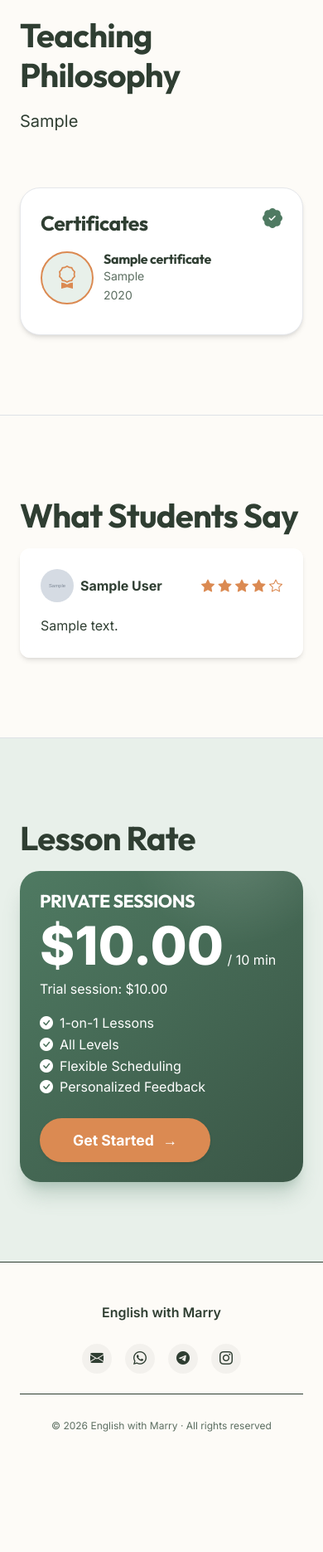
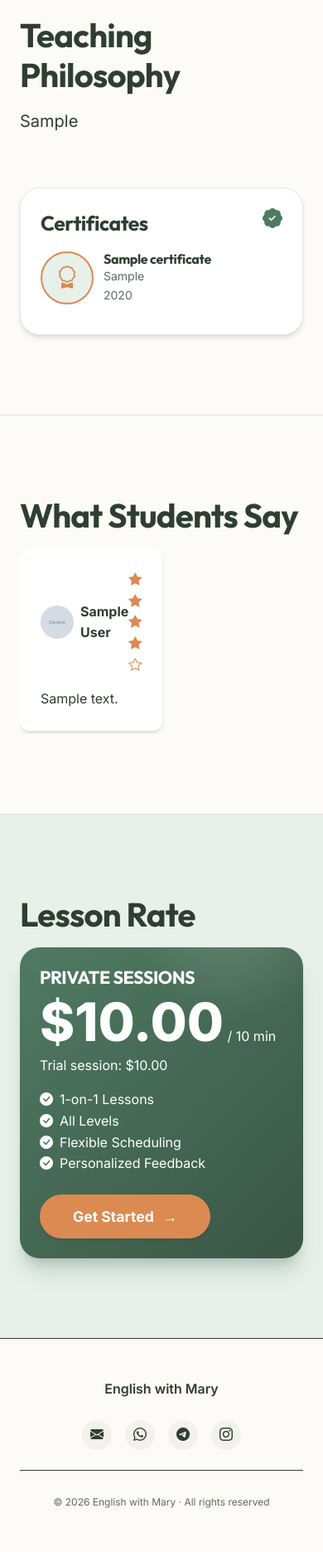
Before and after one commit to sasan-hsn/tutor-booking, a Django app: page / in a window 390 px wide. Shown: the part 1560-3431 px from the top of the page at 83% size. Before the commit the page ends 3286 px from the top, so only its background shows below. Run offline with Django 5.2, Linux system fonts and the light colour scheme; tables that the repository leaves empty hold one stand-in row (values such as "Sample post"); grey boxes marked "Sample" are stand-in pictures; parts of the project's set-up code (start-up, migrations or seed data) failed here and were passed over.

Commit message:
chore: landing page cleanup, polish, and testimonials horizontal scroll #112 (#113)

```diff
--- a/accounts/templatetags/avatar_tags.py
+++ b/accounts/templatetags/avatar_tags.py
@@ -21,4 +21,5 @@ def user_avatar(user, size=40):
         "initial": initial,
         "color": color,
         "size": size,
+        "display_name": display_name,
     }
--- a/booking/models.py
+++ b/booking/models.py
@@ -287,5 +287,10 @@ class Review(models.Model):
         self.full_clean()
         super().save(*args, **kwargs)
 
+
+    @property
+    def star_range(self):
+        return [True] * self.rating + [False] * (5 - self.rating)
+
     def __str__(self):
         return f'Review for Booking #{self.booking.id} | Rating: {self.rating}'
--- a/portfolio/views.py
+++ b/portfolio/views.py
@@ -10,9 +10,6 @@ def landing_page(request):
         is_approved=True,
         booking__teacher=teacher).select_related('student')[:6] if teacher else Review.objects.none()
 
-    for review in reviews:
-        review.star_range = [True] * review.rating + [False] * (5 - review.rating)
-
     context = {
         'teacher': teacher,
         'certificates': certificates,
--- a/static/css/style.css
+++ b/static/css/style.css
@@ -294,25 +294,9 @@ h6,
     box-shadow: var(--shadow-lg);
 }
 
-/* Contact Section */
-.contact-pill {
-    display: inline-flex;
-    align-items: center;
-    gap: 0.5rem;
-    padding: 0.6rem 1.2rem;
-    border-radius: 999px;
-    background-color: #fff;
-    border: 1.5px solid var(--border-soft);
-    color: var(--text-main);
-    font-weight: 600;
-    text-decoration: none;
-    transition: all 0.2s ease;
-}
-
-.contact-pill:hover {
-    border-color: var(--primary-blue);
-    color: var(--primary-blue);
-    transform: translateY(-2px);
+.testimonial-card {
+    flex: 0 0 calc((100% - 2rem) / 3);
+    min-height: 100%;
 }
 
 
--- a/templates/base.html
+++ b/templates/base.html
@@ -5,7 +5,8 @@
 <head>
     <meta charset="UTF-8">
     <meta name="viewport" content="width=device-width, initial-scale=1.0">
-    <title>{% block title %}English with Marry{% endblock %}</title>
+    <meta name="description" content="{% block meta_description %}Book English lessons with a private tutor.{% endblock %}">
+    <title>{% block title %}English with Mary{% endblock %}</title>
 
     <!-- Style CSS -->
     <link rel="stylesheet" href="{% static 'css/style.css' %}">
--- a/templates/dashboard_base.html
+++ b/templates/dashboard_base.html
@@ -8,14 +8,14 @@
     <!-- Sidebar (desktop: fixed, mobile: off-canvas) -->
     <aside class="dashboard-sidebar offcanvas-md offcanvas-start" tabindex="-1" id="sidebarOffcanvas">
         <div class="offcanvas-header d-md-none">
-            <a class="navbar-brand m-0" href="{% url 'portfolio:landing_page' %}">English with Marry</a>
+            <a class="navbar-brand m-0" href="{% url 'portfolio:landing_page' %}">English with Mary</a>
             <button type="button" class="btn-close" data-bs-dismiss="offcanvas" data-bs-target="#sidebarOffcanvas"
                 aria-label="Close"></button>
         </div>
 
         <div class="offcanvas-body d-flex flex-column">
             <a class="navbar-brand m-0 d-none d-md-block mb-4" href="{% url 'portfolio:landing_page' %}">English with
-                Marry</a>
+                Mary</a>
 
             <nav class="sidebar-nav flex-grow-1">
                 {% if user.teacher_profile %}
--- a/templates/home.html
+++ b/templates/home.html
@@ -1,4 +1,5 @@
 {% extends 'landing_base.html' %}
+{% block meta_description %}{{ hero_subtext }}{% endblock %}
 {% load static %}
 {% load avatar_tags %}
 
@@ -21,7 +22,7 @@ Portfolio{% endif %}
                 <!-- Headline: fixed two-tone text (not from DB) -->
                 <h1 class="hero-title mb-4">
                     Learn English<br>
-                    <span class="highlight">with Marry</span>
+                    <span class="highlight">with Mary</span>
                 </h1>
 
                 <!-- Subtext: now pulled from teacher.headline field -->
@@ -88,7 +89,7 @@ Portfolio{% endif %}
 </section>
 
 
-<!-- 4. Certificates Section -->
+<!-- 3. Certificates Section -->
 <section class="section-padding border-top">
     <div class="container max-w-5xl px-4">
 
@@ -148,22 +149,24 @@ Portfolio{% endif %}
 </section>
 
 
-<!-- Testimonials Section -->
+<!-- 4. Testimonials Section -->
 <section id="testimonials" class="section-padding border-top">
     <div class="container max-w-5xl px-4">
         <h2 class="section-title">What Students Say</h2>
 
-        <div class="row g-4">
-            {% for review in reviews %}
-            <div class="col-md-4">
-                <div class="glass-card h-100 p-4">
+        {% if reviews %}
+        <div class="lesson-cards-wrapper">
+            <button type="button" class="scroll-arrow scroll-arrow-left" aria-label="Scroll left">
+                <i class="bi bi-chevron-left"></i>
+            </button>
+            <div class="lesson-cards-scroll" id="testimonialCardsScroll">
+                {% for review in reviews %}
+                <div class="glass-card testimonial-card p-4">
                     <div class="d-flex align-items-center justify-content-between mb-3">
                         <div class="d-flex align-items-center gap-2">
                             {% user_avatar review.student 40 %}
-                            <p class="mb-0 fw-bold">{{ review.student.get_full_name|default:review.student.username }}
-                            </p>
+                            <p class="mb-0 fw-bold">{{ review.student.get_full_name|default:review.student.username }}</p>
                         </div>
-
                         <div>
                             {% for filled in review.star_range %}
                             {% if filled %}
@@ -174,14 +177,17 @@ Portfolio{% endif %}
                             {% endfor %}
                         </div>
                     </div>
-
                     <p class="mb-0">{{ review.comment }}</p>
                 </div>
+                {% endfor %}
             </div>
-            {% empty %}
-            <p class="text-muted">No reviews yet.</p>
-            {% endfor %}
+            <button type="button" class="scroll-arrow scroll-arrow-right" aria-label="Scroll right">
+                <i class="bi bi-chevron-right"></i>
+            </button>
         </div>
+        {% else %}
+        <p class="text-muted">No reviews yet.</p>
+        {% endif %}
     </div>
 </section>
 
--- a/templates/landing_base.html
+++ b/templates/landing_base.html
@@ -7,7 +7,7 @@
     <!-- Sticky Navbar -->
     <nav class="navbar navbar-expand-md navbar-custom sticky-top py-3">
         <div class="container max-w-5xl px-4 d-flex align-items-center justify-content-between">
-            <a class="navbar-brand m-0" href="{% url 'portfolio:landing_page' %}">English with Marry</a>
+            <a class="navbar-brand m-0" href="{% url 'portfolio:landing_page' %}">English with Mary</a>
 
             <div class="d-flex align-items-center gap-4">
                 <a class="nav-link-custom d-none d-md-inline" href="{% url 'portfolio:landing_page' %}#about">About</a>
@@ -42,7 +42,7 @@
         <div class="container max-w-5xl px-4">
             <div class="d-flex flex-column flex-md-row align-items-center justify-content-between gap-4 mb-4">
                 <div class="text-center text-md-start">
-                    <span class="font-serif fw-semibold d-block">English with Marry</span>
+                    <span class="font-serif fw-semibold d-block">English with Mary</span>
                 </div>
 
                 {% if teacher %}
@@ -72,7 +72,7 @@
             </div>
 
             <div class="text-center pt-4 border-top" style="border-color: var(--border-color) !important;">
-                <span class="text-xs text-muted" style="font-size: 0.75rem;">© 2026 English with Marry · All rights reserved</span>
+                <span class="text-xs text-muted" style="font-size: 0.75rem;">© 2026 English with Mary · All rights reserved</span>
             </div>
         </div>
     </footer>
--- a/templates/partials/_avatar.html
+++ b/templates/partials/_avatar.html
@@ -1,9 +1,10 @@
 {% if profile_picture %}
-<img src="{{ profile_picture }}" alt="Avatar" class="rounded-circle"
+<img src="{{ profile_picture }}" alt="{{ display_name }}'s avatar" class="rounded-circle"
     style="width: {{ size }}px; height: {{ size }}px; object-fit: cover;">
 {% else %}
 <div class="rounded-circle d-flex align-items-center justify-content-center text-white"
-    style="width: {{ size }}px; height: {{ size }}px; background-color: {{ color }}; font-weight: 600;">
+    style="width: {{ size }}px; height: {{ size }}px; background-color: {{ color }}; font-weight: 600;"
+    role="img" aria-label="{{ display_name }}'s avatar">
     {{ initial }}
 </div>
 {% endif %}
```
